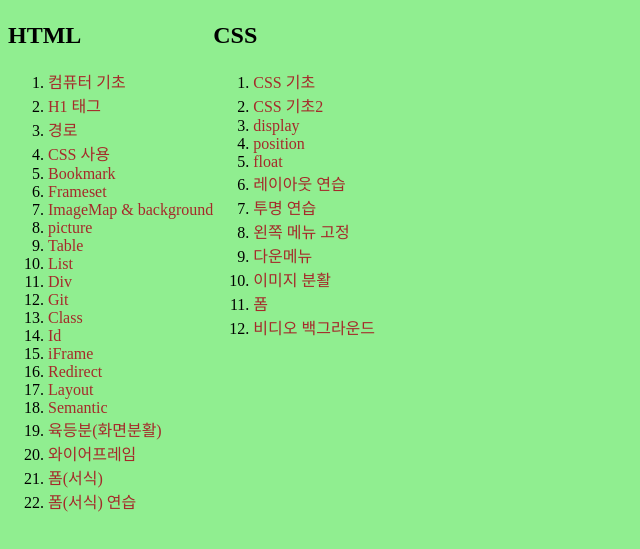
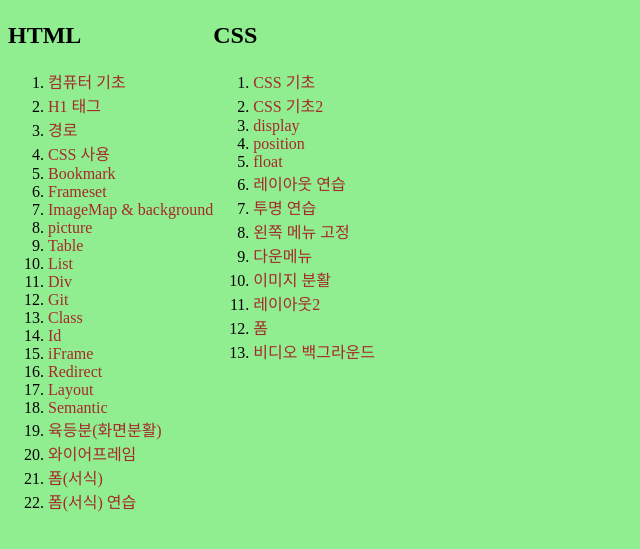
Before and after one commit to pol-27/aws, a plain HTML site: page index.html in a window 1280 px wide. Shown: the part 113-662 px from the top of the page, without its empty margins (0-640 px from the left). Drawn offline with Linux system fonts and the light colour scheme.

```diff
--- a/index.html
+++ b/index.html
@@ -58,6 +58,7 @@
                     <li><a href="/style/leftfixed.html">왼쪽 메뉴 고정</a></li>
                     <li><a href="/style/dropdown.html">다운메뉴</a></li>
                     <li><a href="/style/sprite.html">이미지 분활</a></li>
+                    <li><a href="/style/layout2.html">레이아웃2</a></li>
                     <li><a href="/style/form.html">폼</a></li>
                     <li><a href="/style/videoback.html">비디오 백그라운드</a></li>
                 </ol>
```
Also changed, not shown: style/layout2.html (renamed from layout2.html, +1 -0 lines).
